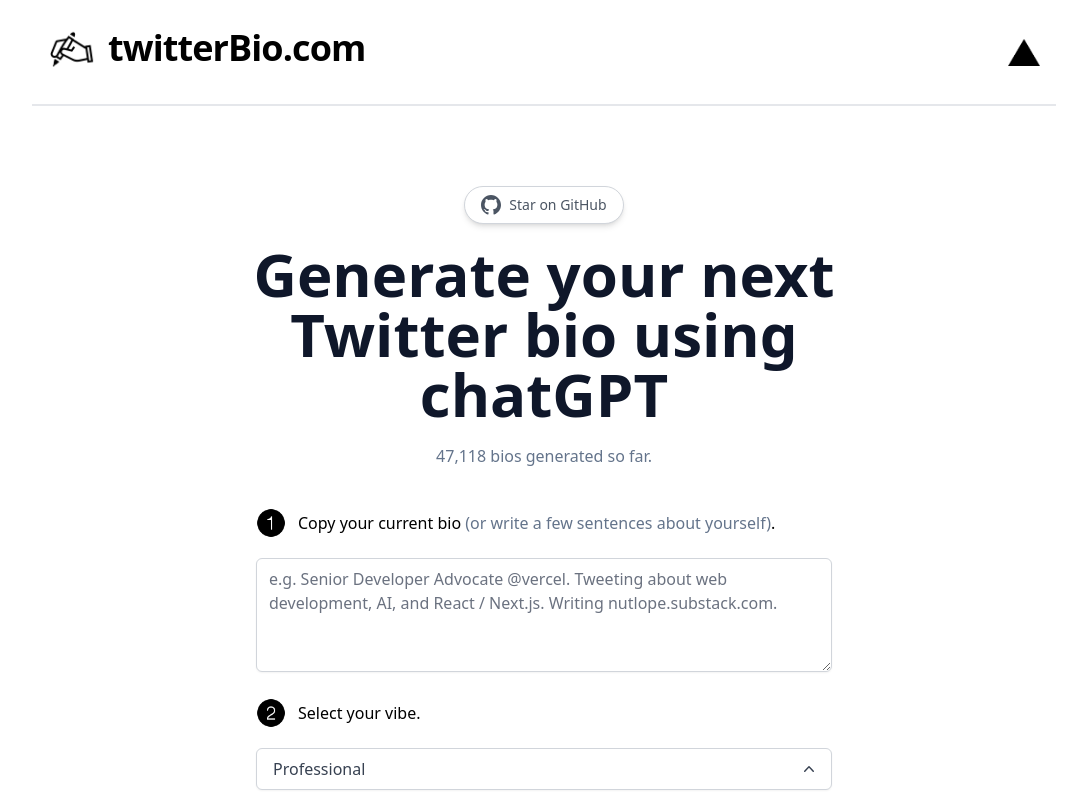
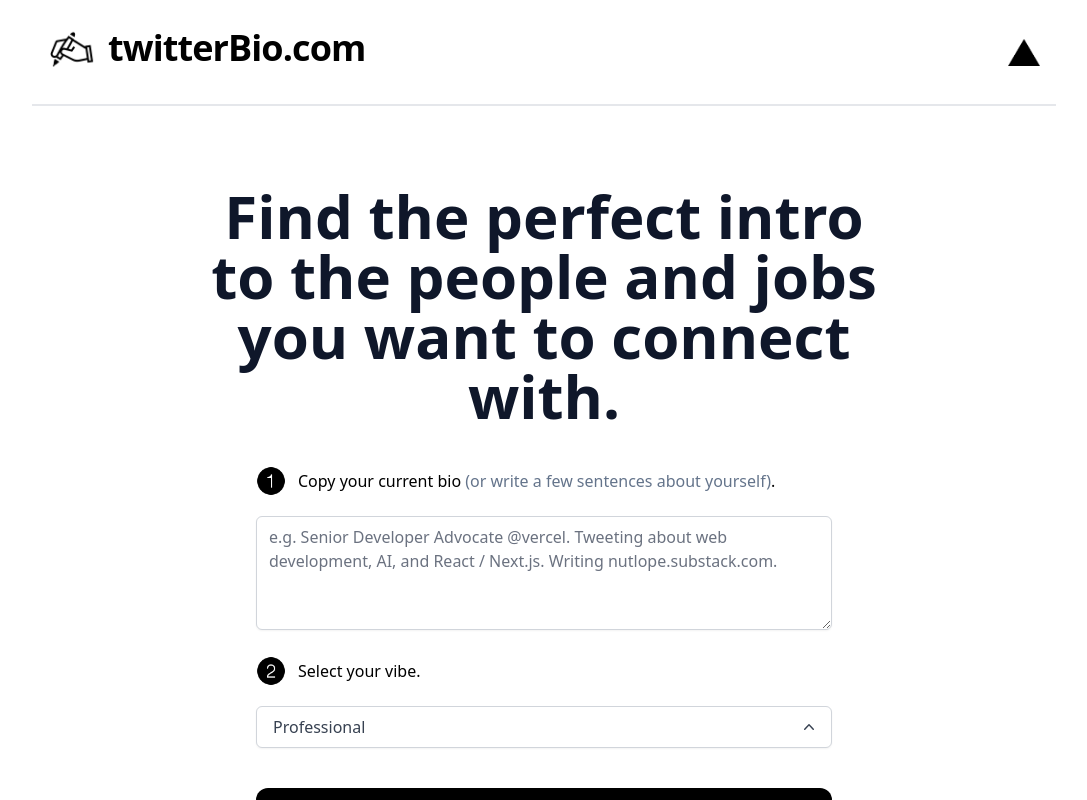
Before and after one commit to matthewcline/learn_n_link, a Next.js app: page / in a window 1280 px wide. Shown: the top 800 px of the page, without its empty margins (96-1183 px from the left). Built offline with nearby package versions, Linux system fonts and the light colour scheme.

Commit message:
update title

```diff
--- a/pages/index.tsx
+++ b/pages/index.tsx
@@ -73,25 +73,15 @@ const Home: NextPage = () => {
   return (
     <div className="flex max-w-5xl mx-auto flex-col items-center justify-center py-2 min-h-screen">
       <Head>
-        <title>Twitter Bio Generator</title>
-        <link rel="icon" href="/favicon.ico" />
+        <title>Learn-n-Link</title>
+        <link rel="icon" href="/handshake.png" />
       </Head>
 
       <Header />
       <main className="flex flex-1 w-full flex-col items-center justify-center text-center px-4 mt-12 sm:mt-20">
-        <a
-          className="flex max-w-fit items-center justify-center space-x-2 rounded-full border border-gray-300 bg-white px-4 py-2 text-sm text-gray-600 shadow-md transition-colors hover:bg-gray-100 mb-5"
-          href="https://github.com/Nutlope/twitterbio"
-          target="_blank"
-          rel="noopener noreferrer"
-        >
-          <Github />
-          <p>Star on GitHub</p>
-        </a>
         <h1 className="sm:text-6xl text-4xl max-w-[708px] font-bold text-slate-900">
-          Generate your next Twitter bio using chatGPT
+          Find the perfect intro to the people and jobs you want to connect with.
         </h1>
-        <p className="text-slate-500 mt-5">47,118 bios generated so far.</p>
         <div className="max-w-xl w-full">
           <div className="flex mt-10 items-center space-x-3">
             <Image
```
Also changed, not shown: public/handshake.png (added), 1 other file (tests, documents, lock files or other folders).
